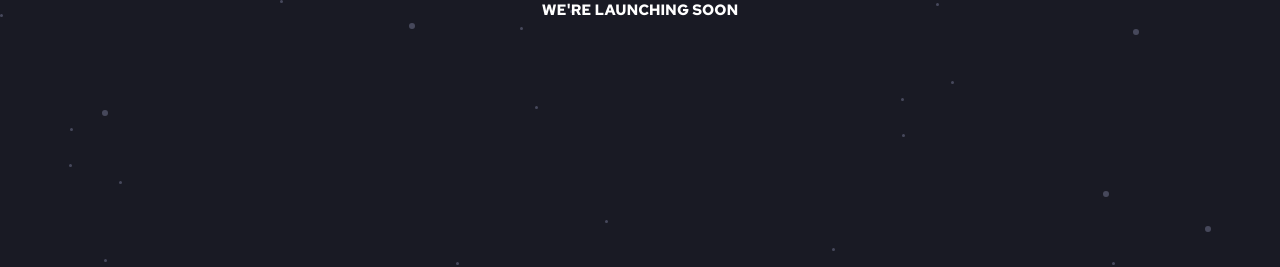
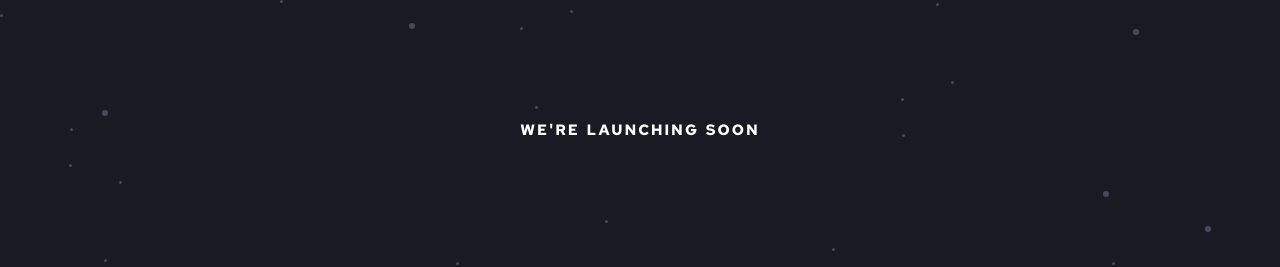
Before and after one commit to GentleMizt/Certification-Project, a plain HTML site: page index.html in a window 1280 px wide. Shown: the top 267 px of the page. Drawn offline with Linux system fonts and the light colour scheme.

Commit message:
progress

```diff
--- a/style.css
+++ b/style.css
@@ -19,6 +19,10 @@ html{
 .main-bg h2{
     color: white;
     text-align: center;
+    padding-top: 12rem;
+    letter-spacing: 2px;
+    word-spacing: 1.5px;
+    font-weight: 600;
 }
 .card-container{
     display: flex;
```
